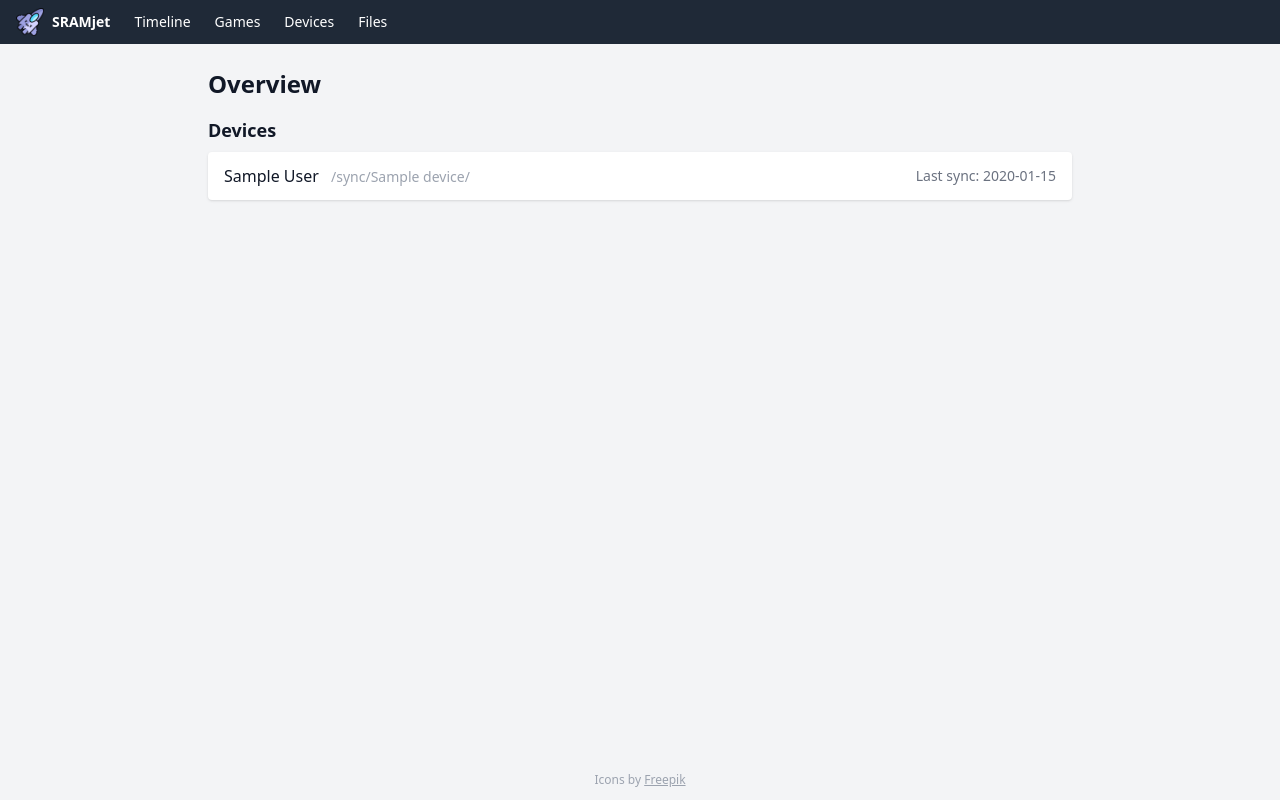
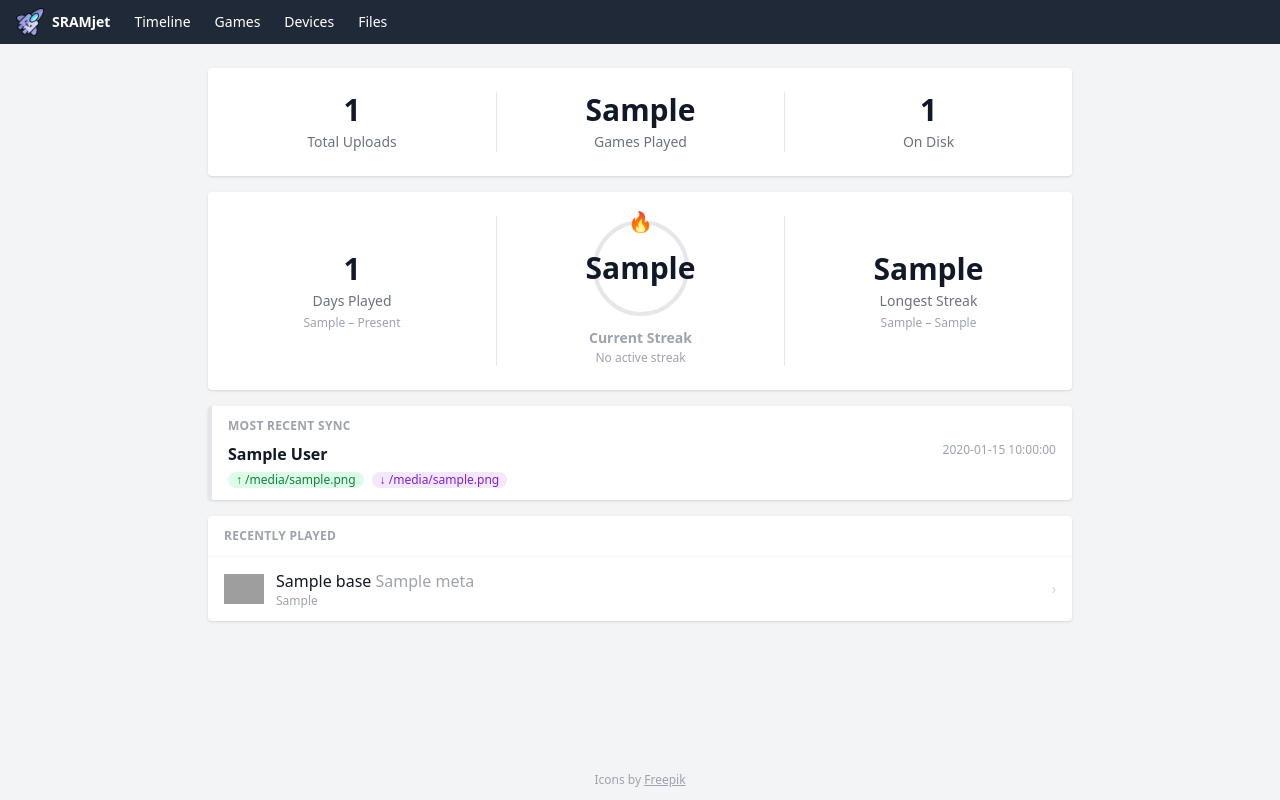
Before and after one commit to raygan/sramjet, a FastAPI app: template templates/index.html in a window 1280 px wide. Run offline with FastAPI, Linux system fonts and the light colour scheme; the template is opened without the code that fills it: most values are stand-ins (such as "Sample title", 1, 10 or a date in 2020); parts of the project's set-up code (start-up, migrations or seed data) failed here and were passed over; some libraries are stand-ins or nearby versions; grey boxes are pictures that could not be loaded.

Commit message:
Homepage: overview stats, streak card, recent sync, recently played
- Remove devices list (duplicates /devices page)
- Overview card: total uploads, games played, storage used on disk
- Streak card: days played, current streak (orange ring + fire),
  longest streak with date ranges; streak is computed from distinct
  days where saves/states were uploaded
- Most recent sync card with device color, relative time, upload/
  download pills
- Recently played card: 3 most recently active games with boxart
  and relative timestamps

Co-Authored-By: Claude Sonnet 4.6 <noreply@anthropic.com>

```diff
--- a/templates/index.html
+++ b/templates/index.html
@@ -1,28 +1,119 @@
 {% extends "base.html" %}
 {% block title %} — Home{% endblock %}
 {% block content %}
-<h1 class="text-2xl font-bold mb-4">Overview</h1>
 
-<h2 class="text-lg font-semibold mb-2">Devices</h2>
-{% if devices %}
-<div class="bg-white dark:bg-gray-800 rounded shadow divide-y divide-gray-200 dark:divide-gray-700">
-  {% for device in devices %}
-  <div class="px-4 py-3 flex justify-between items-center">
-    <div>
-      <span class="font-medium">{{ device.display_name }}</span>
-      <span class="text-gray-400 dark:text-gray-500 text-sm ml-2">/sync/{{ device.name }}/</span>
+{# ── Overview stats ─────────────────────────────────────────────────────────── #}
+<div class="bg-white dark:bg-gray-800 rounded shadow mb-4">
+  <div class="grid grid-cols-3 divide-x divide-gray-200 dark:divide-gray-700 py-6">
+    <div class="text-center px-4">
+      <div class="text-3xl font-bold">{{ total_uploads }}</div>
+      <div class="text-sm text-gray-500 dark:text-gray-400 mt-1">Total Uploads</div>
     </div>
-    <div class="text-sm text-gray-500 dark:text-gray-400">
-      {% if device.last_sync %}
-        Last sync: {{ device.last_sync.strftime('%Y-%m-%d %H:%M') }}
-      {% else %}
-        Never synced
+    <div class="text-center px-4">
+      <div class="text-3xl font-bold">{{ games_played }}</div>
+      <div class="text-sm text-gray-500 dark:text-gray-400 mt-1">Games Played</div>
+    </div>
+    <div class="text-center px-4">
+      <div class="text-3xl font-bold">{{ total_size }}</div>
+      <div class="text-sm text-gray-500 dark:text-gray-400 mt-1">On Disk</div>
+    </div>
+  </div>
+</div>
+
+{# ── Streak card ────────────────────────────────────────────────────────────── #}
+<div class="bg-white dark:bg-gray-800 rounded shadow mb-4">
+  <div class="grid grid-cols-3 divide-x divide-gray-200 dark:divide-gray-700 py-6">
+    {# Days played #}
+    <div class="px-6 text-center flex flex-col justify-center">
+      <div class="text-3xl font-bold">{{ total_gaming_days }}</div>
+      <div class="text-sm text-gray-500 dark:text-gray-400 mt-1">Days Played</div>
+      {% if first_gaming_day %}
+      <div class="text-xs text-gray-400 dark:text-gray-500 mt-1">{{ first_gaming_day }} – Present</div>
+      {% endif %}
+    </div>
+    {# Current streak — focal point #}
+    <div class="px-6 flex flex-col items-center">
+      <div class="relative flex items-center justify-center mb-3 mt-1">
+        <div class="w-24 h-24 rounded-full border-4 {% if current_streak > 0 %}border-orange-400 dark:border-orange-500{% else %}border-gray-200 dark:border-gray-600{% endif %} flex items-center justify-center">
+          <span class="text-3xl font-bold">{{ current_streak }}</span>
+        </div>
+        <span class="absolute -top-3 text-xl">🔥</span>
+      </div>
+      <div class="font-semibold text-sm {% if current_streak > 0 %}text-orange-500 dark:text-orange-400{% else %}text-gray-400 dark:text-gray-500{% endif %}">Current Streak</div>
+      <div class="text-xs text-gray-400 dark:text-gray-500 mt-0.5">
+        {% if current_streak > 0 and current_streak_start %}{{ current_streak_start }} – {{ current_streak_end }}{% else %}No active streak{% endif %}
+      </div>
+    </div>
+    {# Longest streak #}
+    <div class="px-6 text-center flex flex-col justify-center">
+      <div class="text-3xl font-bold">{{ longest_streak }}</div>
+      <div class="text-sm text-gray-500 dark:text-gray-400 mt-1">Longest Streak</div>
+      {% if longest_streak_start %}
+      <div class="text-xs text-gray-400 dark:text-gray-500 mt-1">{{ longest_streak_start }} – {{ longest_streak_end }}</div>
       {% endif %}
     </div>
   </div>
-  {% endfor %}
 </div>
-{% else %}
-<p class="text-gray-500 dark:text-gray-400">No devices have synced yet. Point a RetroArch device at <code>/sync/{device-name}/</code>.</p>
+
+{# ── Most recent sync ───────────────────────────────────────────────────────── #}
+{% if recent_sync %}
+{% set color = recent_sync.device_color %}
+<div class="bg-white dark:bg-gray-800 rounded shadow mb-4 border-l-4 border-l-{{ color }}-400">
+  <div class="px-4 py-3">
+    <div class="text-xs font-semibold text-gray-400 dark:text-gray-500 uppercase tracking-wide mb-2">Most Recent Sync</div>
+    <div class="flex justify-between items-start">
+      <span class="font-semibold text-{{ color }}-700 dark:text-{{ color }}-400">
+        {{ recent_sync.device.display_name if recent_sync.device else 'Unknown' }}
+      </span>
+      <span class="text-xs text-gray-400 dark:text-gray-500 cursor-default"
+            data-ts="{{ recent_sync.started_at_iso }}">{{ recent_sync.started_at_fmt }}</span>
+    </div>
+    <div class="flex gap-2 mt-1.5 flex-wrap">
+      {% if recent_sync.files_uploaded %}
+      <span class="text-xs px-2 py-0.5 rounded-full bg-green-100 dark:bg-green-900/40 text-green-700 dark:text-green-400 font-medium leading-none">↑ {{ recent_sync.files_uploaded }}</span>
+      {% endif %}
+      {% if recent_sync.files_downloaded %}
+      <span class="text-xs px-2 py-0.5 rounded-full bg-purple-100 dark:bg-purple-900/40 text-purple-700 dark:text-purple-400 font-medium leading-none">↓ {{ recent_sync.files_downloaded }}</span>
+      {% endif %}
+      {% if not recent_sync.files_uploaded and not recent_sync.files_downloaded %}
+      <span class="text-xs text-gray-300 dark:text-gray-600">no changes</span>
+      {% endif %}
+    </div>
+  </div>
+</div>
 {% endif %}
+
+{# ── Recently played ─────────────────────────────────────────────────────────── #}
+{% if recent_games %}
+<div class="bg-white dark:bg-gray-800 rounded shadow">
+  <div class="px-4 py-3 border-b border-gray-100 dark:border-gray-700">
+    <h2 class="text-xs font-semibold text-gray-400 dark:text-gray-500 uppercase tracking-wide">Recently Played</h2>
+  </div>
+  <div class="divide-y divide-gray-100 dark:divide-gray-700">
+    {% for game in recent_games %}
+    <a href="/games/{{ game.name | url_encode }}"
+       class="px-4 py-3 flex items-center gap-3 hover:bg-gray-50 dark:hover:bg-gray-700">
+      {% if game.boxart_hash %}
+      <img src="/api/blobs/{{ game.boxart_hash }}" class="h-10 w-10 object-contain rounded shrink-0" alt="">
+      {% else %}
+      <div class="h-10 w-10 bg-gray-100 dark:bg-gray-700 rounded shrink-0 flex items-center justify-center text-gray-300 dark:text-gray-500 text-lg">🎮</div>
+      {% endif %}
+      <div class="min-w-0 flex-1">
+        <div class="font-medium truncate">
+          {{ game.base }}{% if game.meta %}<span class="text-gray-400 dark:text-gray-500 font-normal"> {{ game.meta }}</span>{% endif %}
+        </div>
+        <div class="text-xs text-gray-400 dark:text-gray-500"
+             data-ts="{{ game.last_activity_iso }}">{{ game.last_activity_fmt }}</div>
+      </div>
+      <span class="text-gray-300 dark:text-gray-600 text-sm shrink-0">›</span>
+    </a>
+    {% endfor %}
+  </div>
+</div>
+{% endif %}
+
+{% if not recent_sync and not recent_games %}
+<p class="text-gray-500 dark:text-gray-400 mt-4">No sync activity yet. Point a RetroArch device at <code>/sync/{device-name}/</code>.</p>
+{% endif %}
+
 {% endblock %}
```
Also changed, not shown: app/dashboard/router.py (+158 -4 lines).
